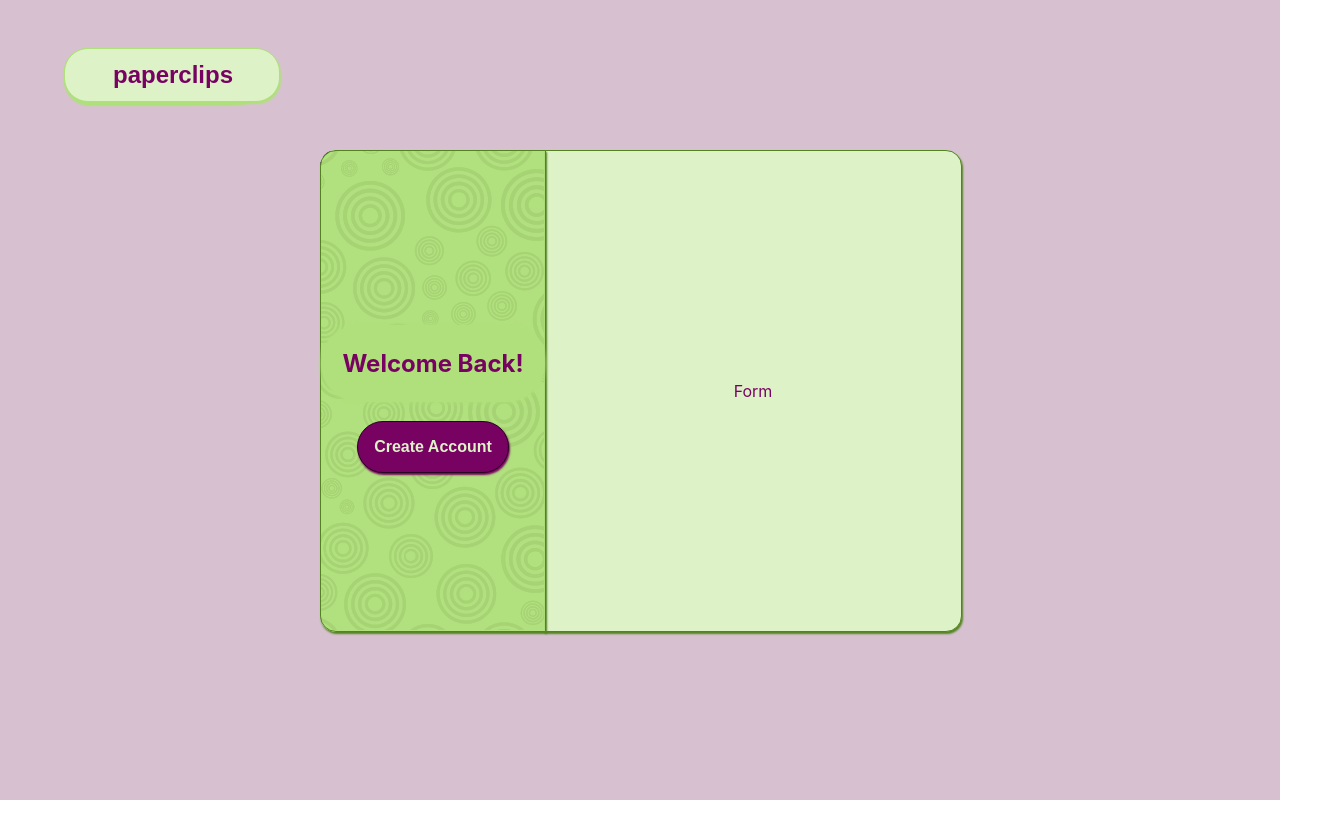
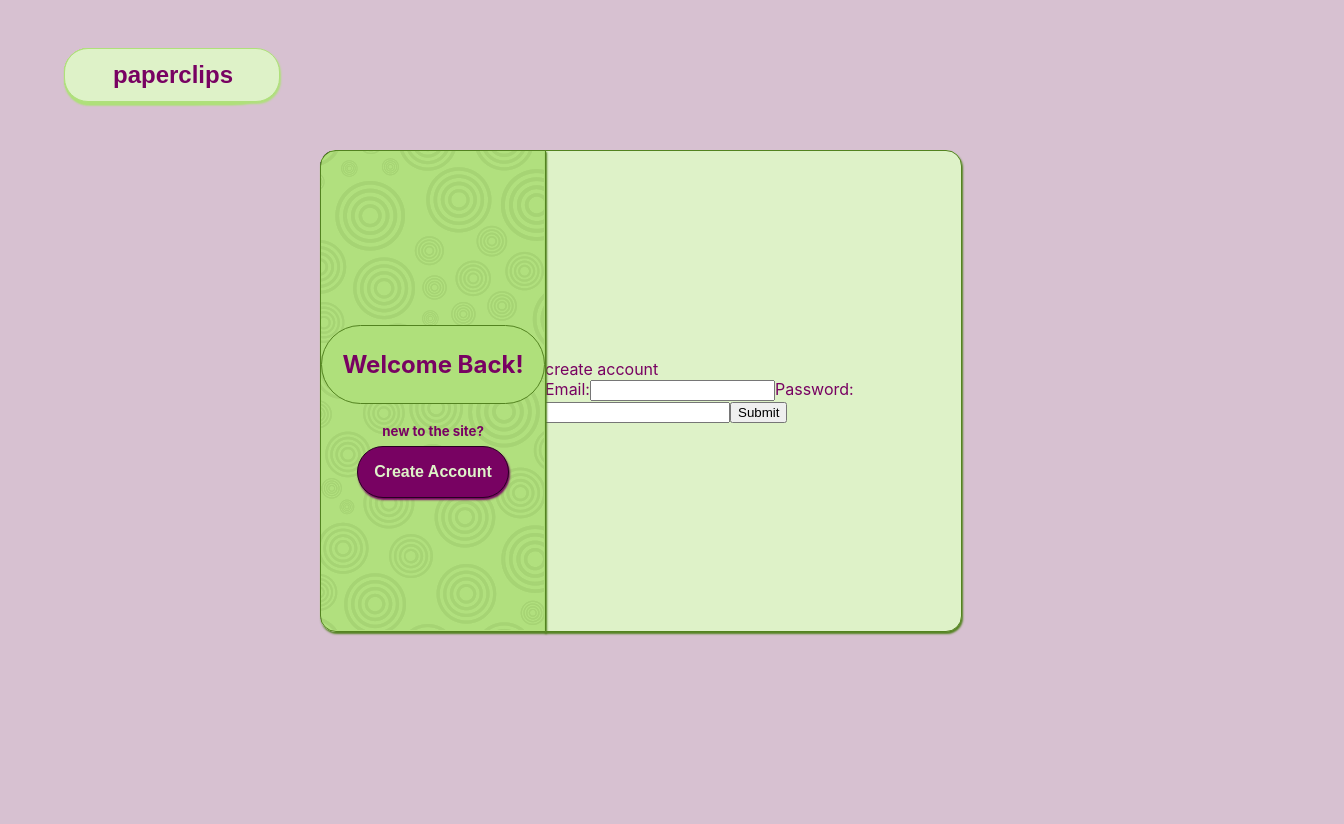
Before and after one commit to cooljasonmelton/paperclips-fe, a React (Create React App) app: page / in a window 1280 px wide. Shown: the whole page, 1344 px wide, since content can reach past the window. Before the commit the page ends 800 px from the top, so only its background shows below. Built offline with nearby package versions, Linux system fonts and the light colour scheme.

Commit message:
styling and building forms for signin

```diff
--- a/src/App.js
+++ b/src/App.js
@@ -16,10 +16,7 @@ const App = () => {
   return (
     <BrowserRouter>
       <div className="App">
-
-        <div className="menu-layout">
-          <Menu/>
-        </div>
+        <Menu/>
 
         <Switch>
           <Route path="/write" component={EntryContainer} />
--- a/src/index.css
+++ b/src/index.css
@@ -5,6 +5,8 @@ body {
     sans-serif;
   -webkit-font-smoothing: antialiased;
   -moz-osx-font-smoothing: grayscale;
+
+  background-color: #D7C1D1;
 }
 
 code {
--- a/src/login/BannerSide.js
+++ b/src/login/BannerSide.js
@@ -25,6 +25,7 @@ const BannerSide = props => {
 
             <div className={setWelcomeClass()}>
                 <h2>Welcome Back!</h2>
+                <h5>new to the site?</h5>
                 <button className="banner-button"
                     onClick={()=> setSignIn(!signIn)}>
                     Create Account
@@ -33,6 +34,7 @@ const BannerSide = props => {
 
             <div className={setCreateClass()}>
                 <h2>Create Account</h2>
+                <h5>already have an account?</h5>
                 <button className="banner-button"
                     onClick={()=> setSignIn(!signIn)}>
                     Sign In
--- /dev/null
+++ b/src/login/FormSide.js
@@ -0,0 +1,18 @@
+import React from 'react';
+
+// styling
+import './LoginContainer.css';
+
+// components
+import Login from './Login';
+
+const FormSide = () => {
+  return (
+    <div className="FormSide">
+        <div> create account </div>
+        <Login/>
+    </div>
+  );
+}
+
+export default FormSide;
--- a/src/login/Login.js
+++ b/src/login/Login.js
@@ -1,4 +1,4 @@
-import React from 'react';
+import React, {useState} from 'react';
 
 // styling
 import './LoginContainer.css';
@@ -8,7 +8,18 @@ import './LoginContainer.css';
 const Login = () => {
   return (
     <div className="Login">
+      <form>
+        <label>
+          Email:
+          <input type="text" value="" />
+        </label>
+        <label>
+          Password:
+          <input type="password" value="" />
+        </label>
 
+        <input type="submit" value="Submit" />
+      </form>
     </div>
   );
 }
--- a/src/login/LoginContainer.css
+++ b/src/login/LoginContainer.css
@@ -51,9 +51,15 @@
 
 .BannerSide > div > h2{
     background-color: rgb(175, 224, 123);
-    box-shadow: 0px 0px 5px rgb(175, 224, 123);
+    border: 1px solid #538320;
+
     border-radius: 5em;
     padding: 1em 0;
+}
+
+.BannerSide > div > h5{
+
+    margin: 0.5em;
 }
 
 .form-side{
@@ -102,10 +108,12 @@
     top: 100%;
     width: 100%;
 
-    text-align: center;
     opacity: 0;
     visibility: hidden;
-    transition: 1s;
+
+    text-align: center;
+
+    transition: opacity .2s, 1s;
 }
 
 .banner-login{
@@ -113,8 +121,10 @@
     top: 32%;
     width: 100%;
 
+    opacity: 1;
+
     text-align: center;
-    transition: 1s;
+    transition: opacity .1s, 1s;
 }
 
 .switch-banner-signup{
--- a/src/login/LoginContainer.js
+++ b/src/login/LoginContainer.js
@@ -5,6 +5,7 @@ import './LoginContainer.css';
 
 // components
 import BannerSide from './BannerSide';
+import FormSide from './FormSide';
 
 const LoginContainer = () => {
   const [signIn, setSignIn] = useState(false)
@@ -27,7 +28,7 @@ const LoginContainer = () => {
         <BannerSide signIn={signIn} setSignIn={setSignIn}/>
       </div>
       <div className={setFormClass()}>
-        Form
+        <FormSide signIn={signIn} setSignIn={setSignIn}/>
       </div>
     </div>
   );
--- a/src/menu/Menu.js
+++ b/src/menu/Menu.js
@@ -23,7 +23,7 @@ const Menu = props => {
   }
 
   return (
-    <div className="Menu">
+    <div className="Menu menu-layout">
       <div className="drop-nav">
         <button className="nav-button"
           onClick={()=>setOpenDrop(!openDrop)}>
```
